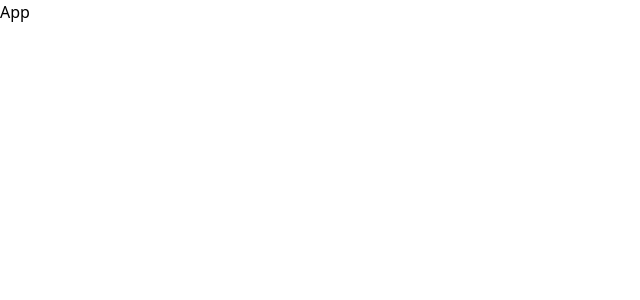
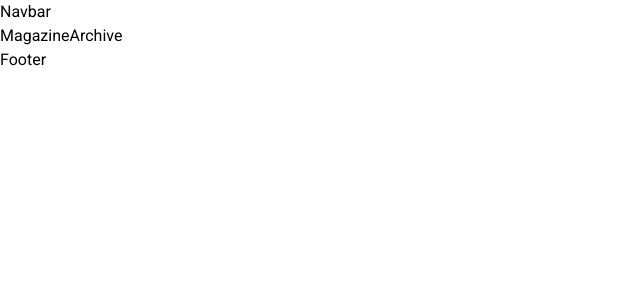
Before and after one commit to toleZ/Backstage-Talks, a React (Vite) app: page / in a window 1280 px wide. Shown: the top 300 px of the page, without its empty margins (0-640 px from the left). Built offline with nearby package versions, Linux system fonts and the light colour scheme.

Commit message:
initializing app

```diff
--- a/src/App.jsx
+++ b/src/App.jsx
@@ -1,5 +1,15 @@
+import Navbar from "./components/Navbar";
+import Footer from "./components/Footer";
+import MagazineArchive from "./pages/MagazineArchive";
+
 const App = () => {
-  return <div>App</div>;
+  return (
+    <>
+      <Navbar />
+      <MagazineArchive />
+      <Footer />
+    </>
+  );
 };
 
 export default App;
--- /dev/null
+++ b/src/components/Footer.jsx
@@ -0,0 +1,5 @@
+const Footer = () => {
+  return <footer>Footer</footer>;
+};
+
+export default Footer;
--- /dev/null
+++ b/src/components/Navbar.jsx
@@ -0,0 +1,5 @@
+const Navbar = () => {
+  return <nav>Navbar</nav>;
+};
+
+export default Navbar;
--- a/src/index.css
+++ b/src/index.css
@@ -3,3 +3,7 @@
 @tailwind base;
 @tailwind components;
 @tailwind utilities;
+
+* {
+  font-family: "Roboto", sans-serif;
+}
--- /dev/null
+++ b/src/pages/MagazineArchive.jsx
@@ -0,0 +1,5 @@
+const MagazineArchive = () => {
+  return <div>MagazineArchive</div>;
+};
+
+export default MagazineArchive;
```
